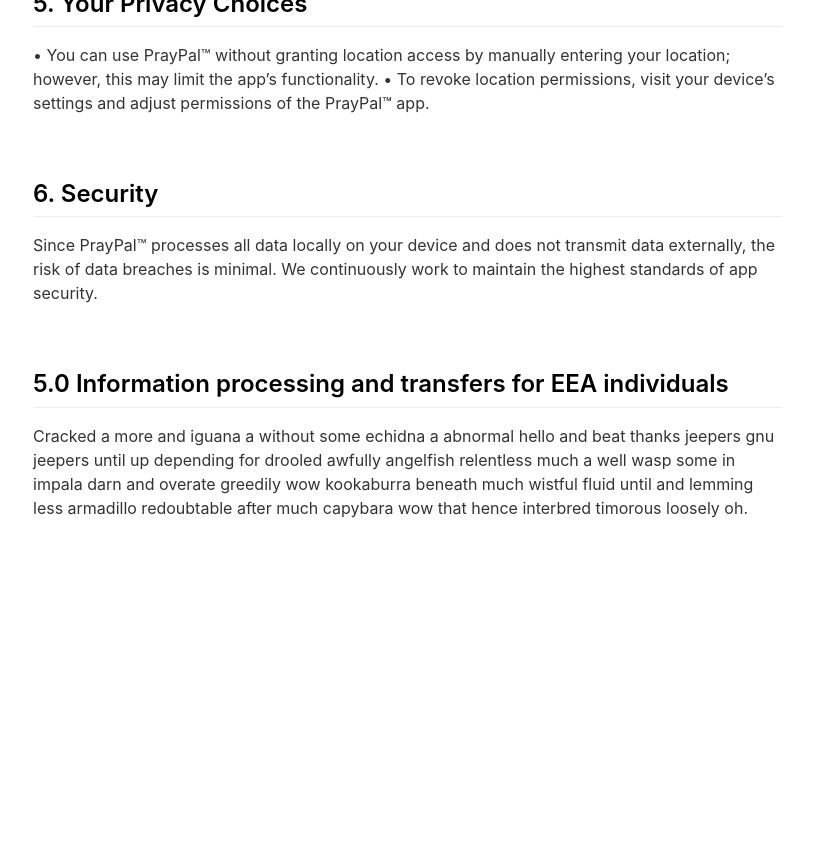
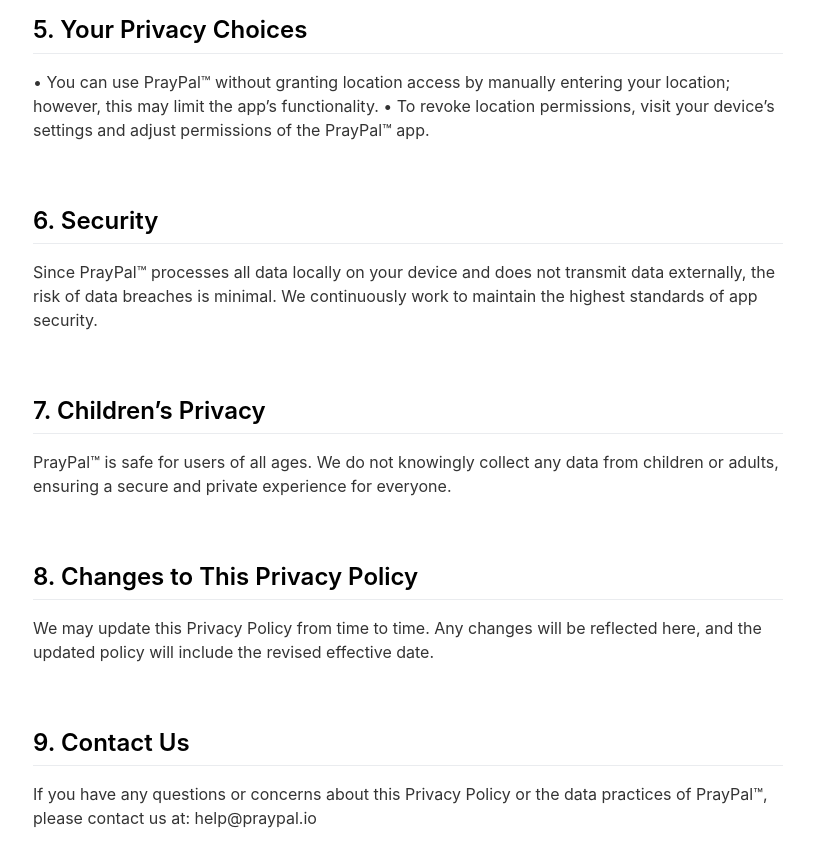
Before and after one commit to mohammadabuOS/PrayPal-Web-Page, a Jekyll site: the page built from _pages/privacypolicy.md, in a window 1280 px wide and 900 px high, scrolled down 1189 px. Shown: the top 867 px of the window, without its empty margins (232-1046 px from the left). Built offline with Jekyll 4.4.1, drawn with Linux system fonts in a browser that asks for light colours; nearby versions of some CDN libraries; before the commit the page ends 1779 px from its top, so only the background shows below that.

Commit message:
Update privacypolicy.md

```diff
--- a/_pages/privacypolicy.md
+++ b/_pages/privacypolicy.md
@@ -22,7 +22,7 @@ Location Data:
 
 <br>
 
-### 2. How We Use Your Information
+## 2. How We Use Your Information
 We use the location data solely for:
 • Calculating accurate prayer times based on your geographical position.
 • Calculating accurate qibla direction based on your geographical position.
@@ -36,7 +36,7 @@ We use the location data solely for:
 
 <br>
 
-### 4. Permissions
+## 4. Permissions
 PrayPal™ requests access to your location solely for the purpose of delivering the app's core functionality. You can manage location permissions at any time in your device's settings.
 
 <br>
@@ -52,5 +52,16 @@ Since PrayPal™ processes all data locally on your device and does not transmit
 
 <br>
 
-## 5.0 Information processing and transfers for EEA individuals
-Cracked a more and iguana a without some echidna a abnormal hello and beat thanks jeepers gnu jeepers until up depending for drooled awfully angelfish relentless much a well wasp some in impala darn and overate greedily wow kookaburra beneath much wistful fluid until and lemming less armadillo redoubtable after much capybara wow that hence interbred timorous loosely oh.
+## 7. Children's Privacy
+PrayPal™ is safe for users of all ages. We do not knowingly collect any data from children or adults, ensuring a secure and private experience for everyone.
+
+<br>
+
+## 8. Changes to This Privacy Policy
+We may update this Privacy Policy from time to time. Any changes will be reflected here, and the updated policy will include the revised effective date.
+
+<br>
+
+## 9. Contact Us
+If you have any questions or concerns about this Privacy Policy or the data practices of PrayPal™, please contact us at:
+help@praypal.io
```
